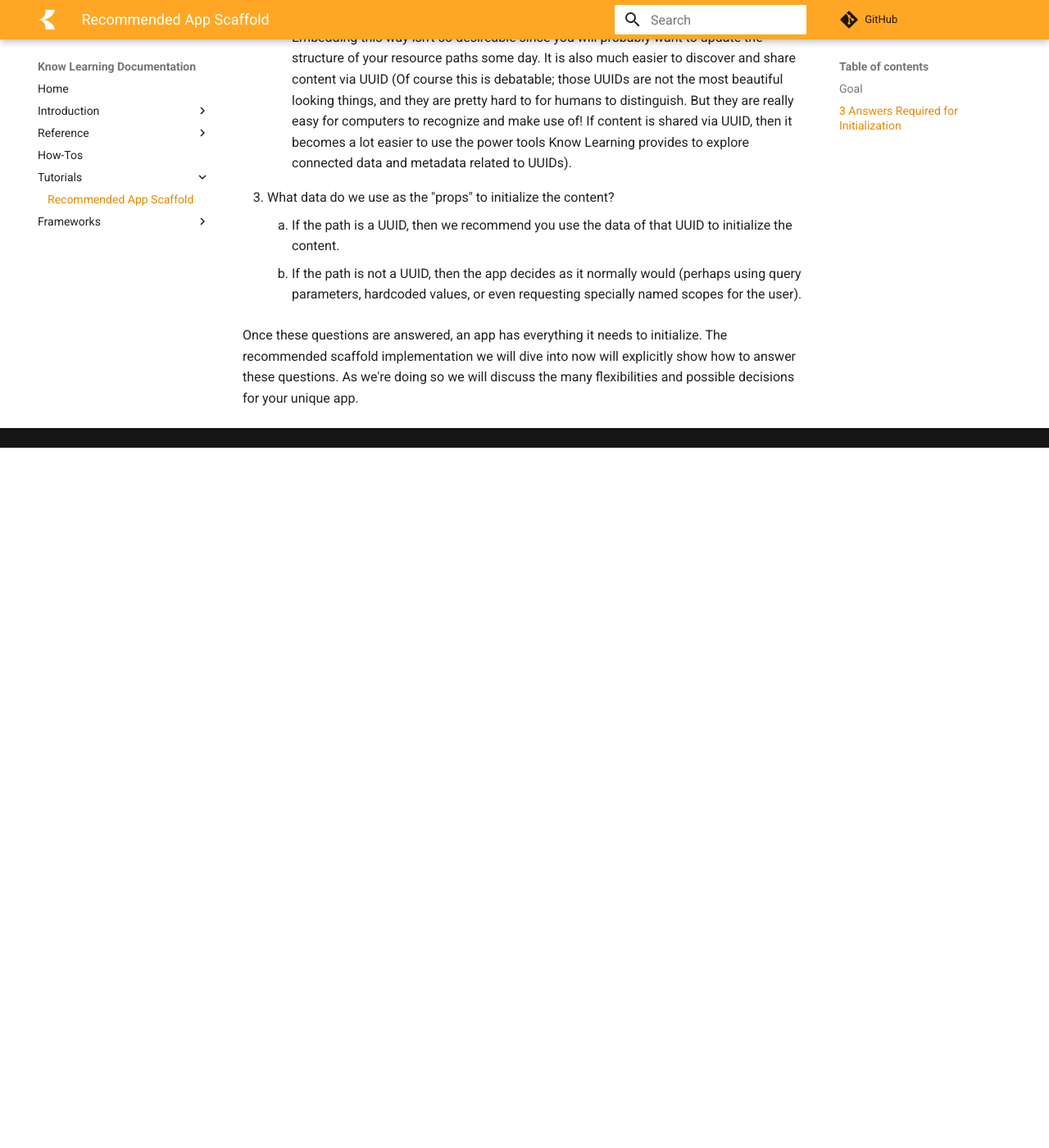
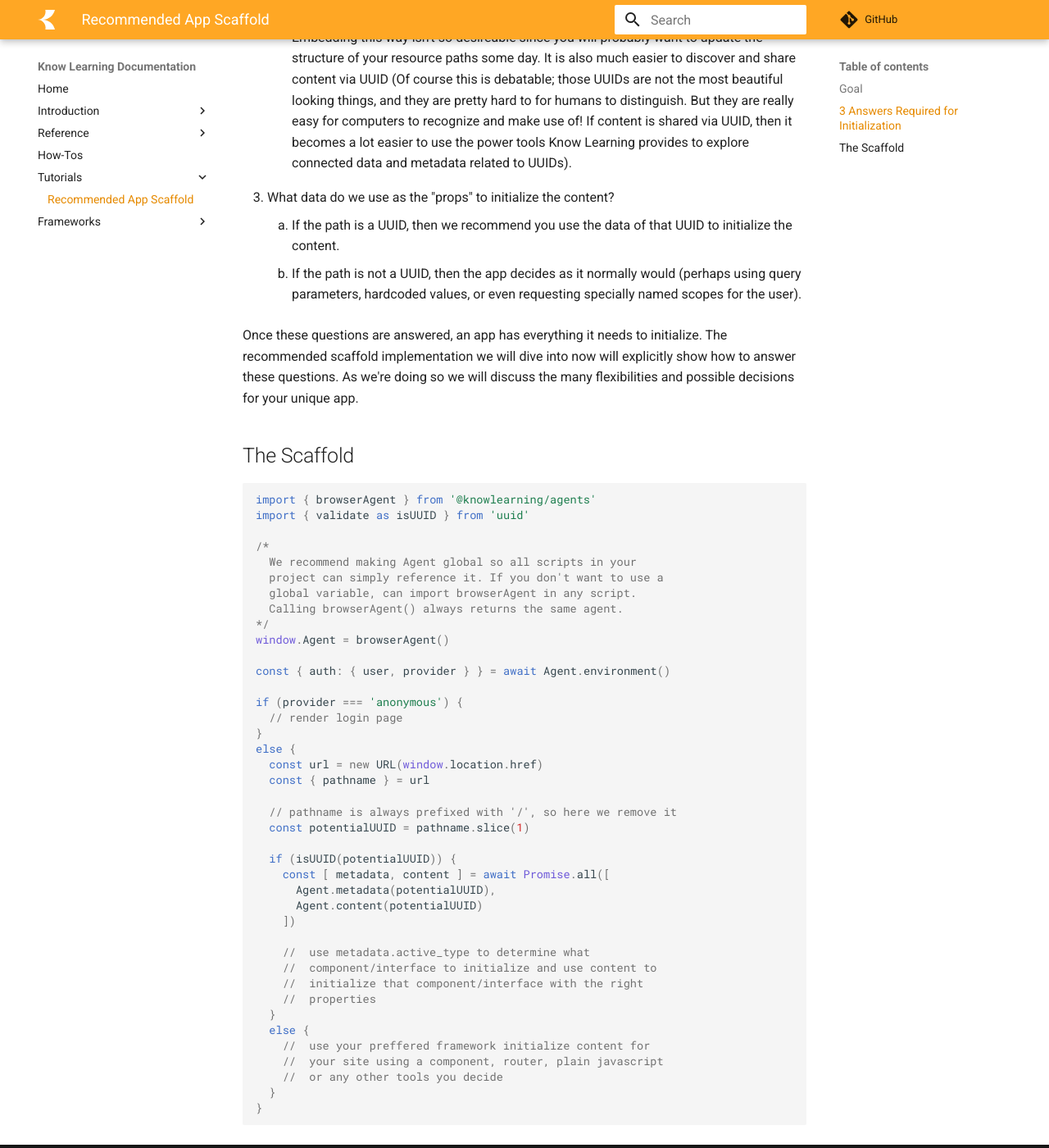
Before and after one commit to knowlearning/documentation, an MkDocs documentation site: the page built from docs/tutorials/recommended-app-scaffold.md, in a window 1280 px wide and 1400 px high, scrolled down 1039 px. Shown: the whole window at 82% size. Built offline with MkDocs 1.6.1 and Material for MkDocs 9.7.7, drawn with Linux system fonts in a browser that asks for light colours; comment, search, counter and statistics services are not loaded; before the commit the page ends 1585 px from its top, so only the background shows below that; some of the changed text lies outside the part shown.

Commit message:
Add initial code scaffold

````diff
--- a/docs/tutorials/recommended-app-scaffold.md
+++ b/docs/tutorials/recommended-app-scaffold.md
@@ -4,7 +4,7 @@
 
 The goal of this scaffold isn't to prescribe exactly how you should structure an app. Many apps won't need all the flexibility that this scaffold allows for, so they'll probably be better served by much simpler main scripts.
 
-The goal of this scaffold is to demonstrate, as simply as possible, a fully fleshed out structure that provides clear places to make all important top-level application architecture decisions. This structure should work well with any front-end web application framework you want to use.
+The goal of this scaffold is to demonstrate, as simply as possible, a fully fleshed out structure with clear places to make top-level application architecture decisions. This structure should work well with any front-end web application framework.
 
 ## 3 Answers Required for Initialization
 
@@ -26,3 +26,48 @@ Lets talk about 3 questions an app needs to answer before initialization:
     2. If the path is not a UUID, then the app decides as it normally would (perhaps using query parameters, hardcoded values, or even requesting specially named scopes for the user).
 
 Once these questions are answered, an app has everything it needs to initialize. The recommended scaffold implementation we will dive into now will explicitly show how to answer these questions. As we're doing so we will discuss the many flexibilities and possible decisions for your unique app.
+
+## The Scaffold
+
+```js
+import { browserAgent } from '@knowlearning/agents'
+import { validate as isUUID } from 'uuid'
+
+/*
+  We recommend making Agent global so all scripts in your
+  project can simply reference it. If you don't want to use a
+  global variable, can import browserAgent in any script.
+  Calling browserAgent() always returns the same agent.
+*/
+window.Agent = browserAgent()
+
+const { auth: { user, provider } } = await Agent.environment()
+
+if (provider === 'anonymous') {
+  // render login page
+}
+else {
+  const url = new URL(window.location.href)
+  const { pathname } = url
+
+  // pathname is always prefixed with '/', so here we remove it
+  const potentialUUID = pathname.slice(1)
+
+  if (isUUID(potentialUUID)) {
+    const [ metadata, content ] = await Promise.all([
+      Agent.metadata(potentialUUID),
+      Agent.content(potentialUUID)
+    ])
+
+    //  use metadata.active_type to determine what
+    //  component/interface to initialize and use content to
+    //  initialize that component/interface with the right
+    //  properties
+  }
+  else {
+    //  use your preffered framework initialize content for
+    //  your site using a component, router, plain javascript
+    //  or any other tools you decide
+  }
+}
+```
````
